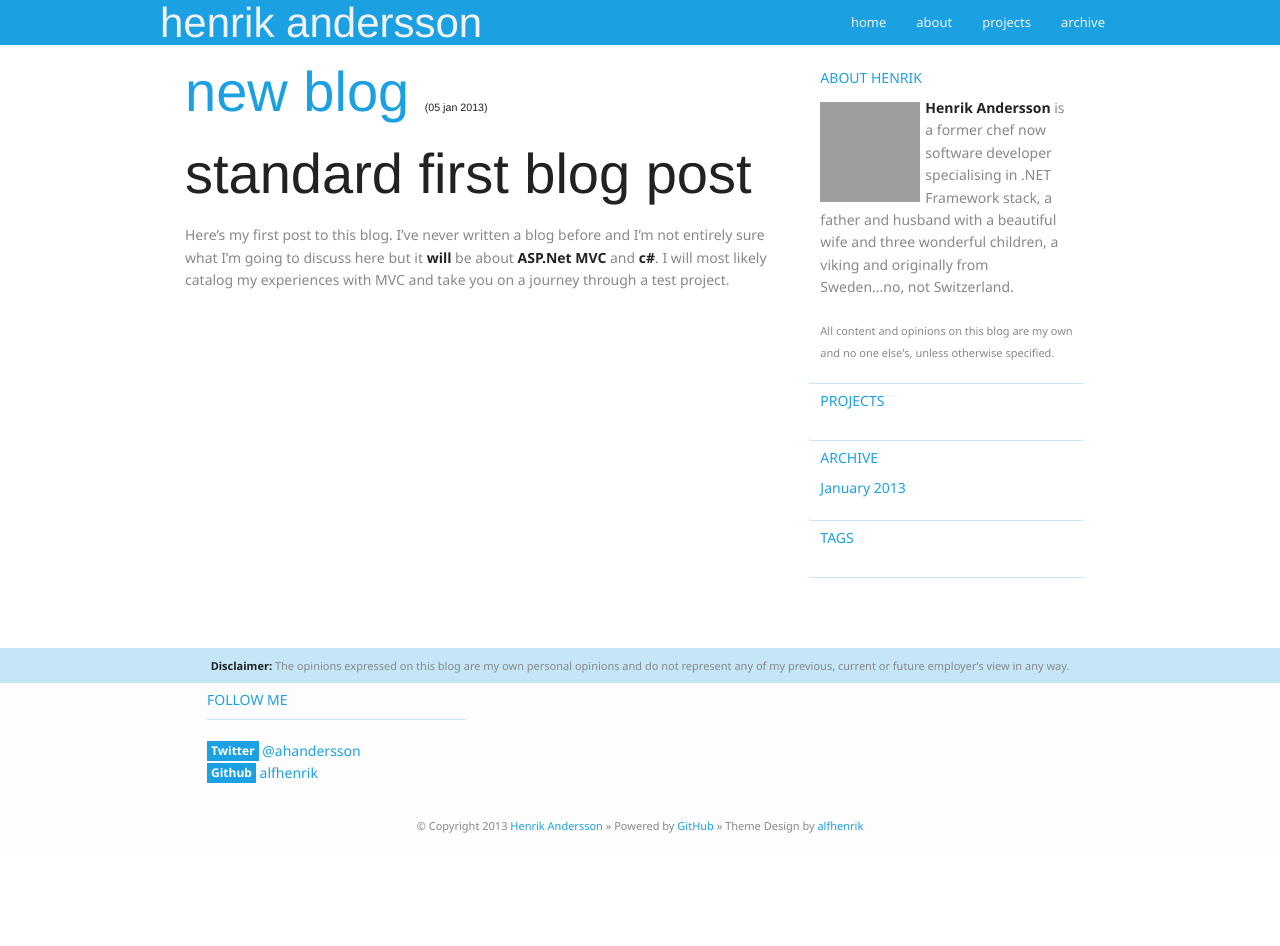
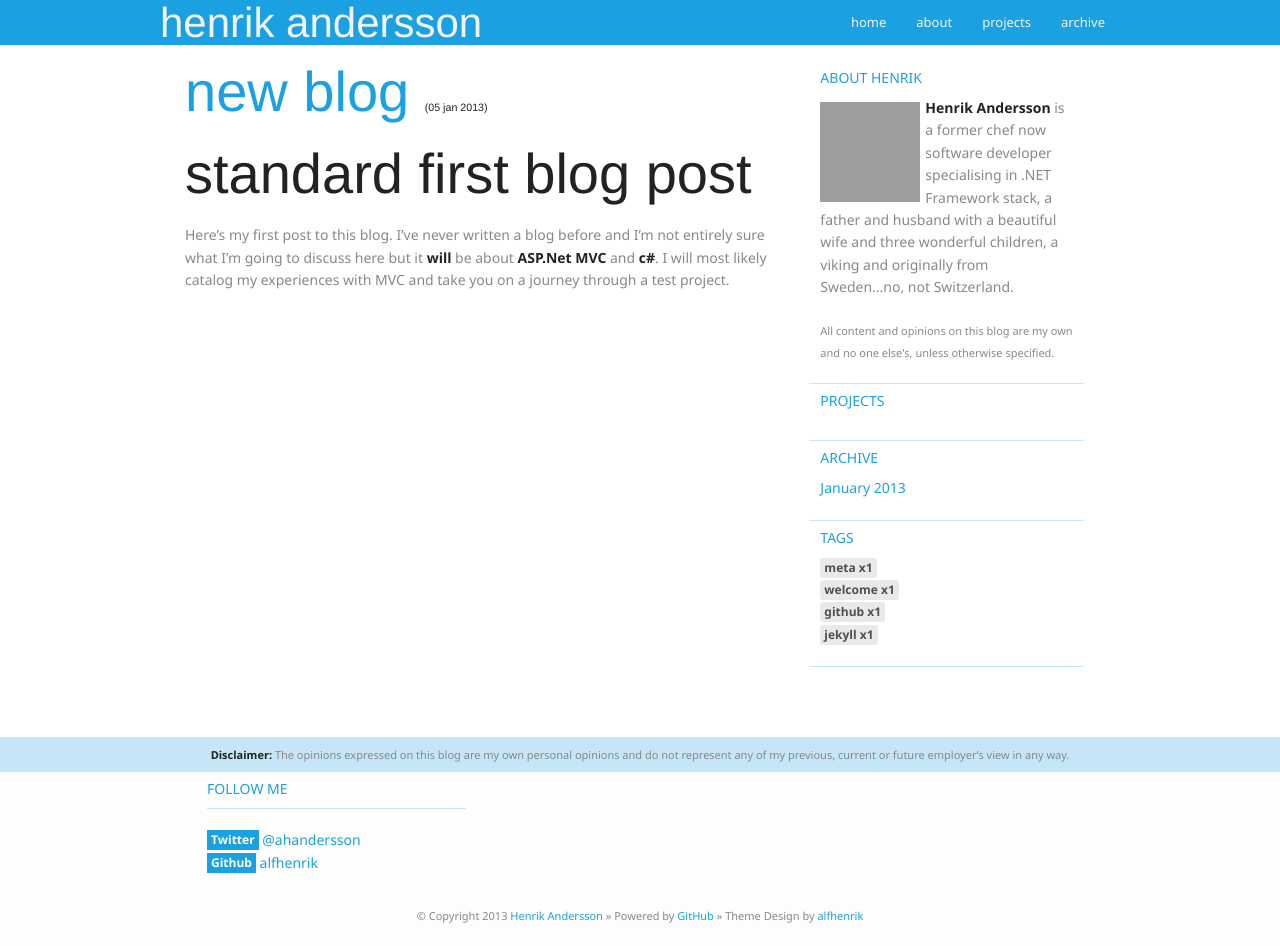
Before and after one commit to hnrkndrssn/hnrkndrssn.github.io, a Jekyll site: the page built from index.html, in a window 1280 px wide and 946 px high, cut to the strip 0-946 px from the top of the window. Built offline with Jekyll 4.4.1, drawn with Linux system fonts in a browser that asks for light colours; Markdown is read by kramdown in place of the engine named in the settings; grey boxes are pictures that could not be loaded.

Commit message:
with tags now

```diff
--- a/_posts/2013-01-05-new-blog.md
+++ b/_posts/2013-01-05-new-blog.md
@@ -1,6 +1,12 @@
 ---
 layout: post
 title: New blog
+excerpt: 13
+tags:
+- meta
+- welcome
+- github
+- jekyll
 ---
 
 #Standard first blog post
```
